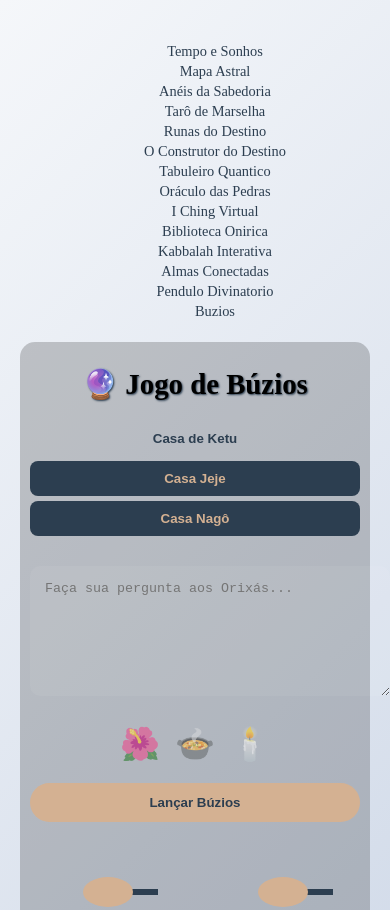
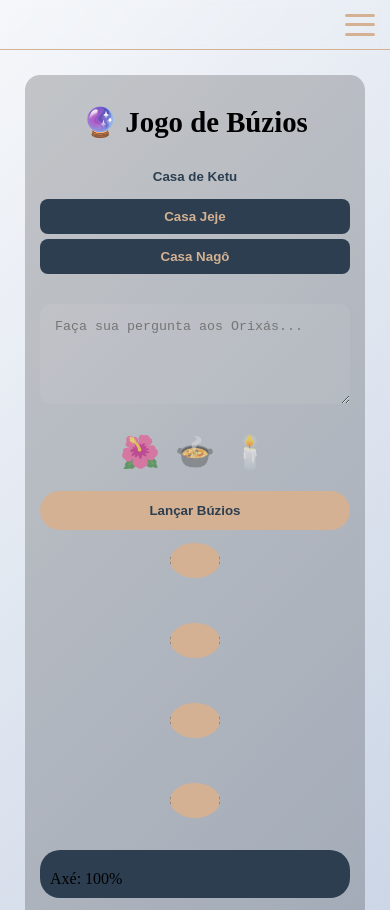
Before and after one commit to alexxanorafa/Buzios, a plain HTML site: page index.html in a window 390 px wide. Shown: the top 910 px of the page. Drawn offline with Linux system fonts and the light colour scheme.

Commit message:
Update style.css

```diff
--- a/style.css
+++ b/style.css
@@ -1,93 +1,151 @@
-/* style.css */
 :root {
     --primary: #d4b192;
     --secondary: #2c3e50;
+    --glow-color: #7a6048;
+    --border-radius: 8px;
+}
+
+* {
+    margin: 0;
+    padding: 0;
+    box-sizing: border-box;
 }
 
 body {
     font-family: 'Times New Roman', serif;
-    text-align: center;
     padding: 20px;
-    margin: 0;
+    margin-top: 60px; /* Espaço para o header fixo */
     background: linear-gradient(135deg, #f5f7fa, #c3cfe2);
+    min-height: 100vh;
 }
 
-h1 {
-    color: #d4b192;
-    font-size: 2.0em;
-    margin-bottom: 20px;
-    text-shadow: 1px 1px 2px #2c3e50;
+/* ========== NOVO HEADER ========== */
+header {
+    position: fixed;
+    top: 0;
+    left: 0;
+    width: 100%;
+    height: 60px;
+    background: transparent;
+    display: flex;
+    align-items: center;
+    justify-content: flex-end;
+    padding: 0 20px;
+    z-index: 1000;
+    backdrop-filter: blur(5px);
+    border-bottom: 1px solid var(--primary);
 }
 
-/* Estilo do menu */
-.menu {
+.menu-icon {
+    cursor: pointer;
     display: flex;
-    flex-wrap: wrap;
-    justify-content: center;
-    align-items: center;
-    padding: 5px 0;
-    width: 100%;
-    background: transparent; /* Remove o fundo específico */
-    box-shadow: transparent; /* Remove o box-shadow */
+    flex-direction: column;
+    justify-content: space-between;
+    width: 30px;
+    height: 22px;
+    transition: transform 0.3s;
 }
 
-.menu-list {
+.menu-icon:hover {
+    transform: scale(1.1);
+}
+
+.menu-icon span {
+    display: block;
+    width: 100%;
+    height: 3px;
+    background: var(--primary);
+    border-radius: 3px;
+    transition: 0.3s;
+}
+
+.menu-icon.active span:nth-child(1) {
+    transform: translateY(8px) rotate(45deg);
+}
+
+.menu-icon.active span:nth-child(2) {
+    opacity: 0;
+}
+
+.menu-icon.active span:nth-child(3) {
+    transform: translateY(-8px) rotate(-45deg);
+}
+
+.menu {
+    position: absolute;
+    top: -500px;
+    left: 50%;
+    transform: translateX(-50%);
+    width: 80%;
+    max-width: 350px;
+    background: rgba(44, 62, 80, 0.98);
+    transition: all 0.3s cubic-bezier(0.4, 0, 0.2, 1);
+    border-radius: var(--border-radius);
+    box-shadow: 0 4px 12px rgba(44, 62, 80, 0.98);
+    padding: 15px 0;
+    opacity: 0;
+}
+
+.menu.active {
+    top: 65px;
+    opacity: 1;
+}
+
+.menu ul {
+    display: flex;
+    flex-direction: column;
+    gap: 12px;
+    padding: 0 15px;
     list-style: none;
-    padding: 0;
-    margin: 0;
-    display: flex;
-    gap: 14px;
-    flex-wrap: wrap;
-    justify-content: center;
 }
 
 .menu-item {
-    background-color: transparent;
-    border-radius: 4px;
-    height: 20px;
+    background: rgba(212, 177, 146, 0.1);
+    border-radius: var(--border-radius);
+    height: 40px;
     display: flex;
     align-items: center;
     justify-content: center;
     text-decoration: none;
-    color: #2c3e50;
-    font-size: 0.9em;
-    font-weight: 250;
-    padding: 0 8px;
+    color: var(--primary);
+    font-size: 0.95em;
+    padding: 0 20px;
     cursor: pointer;
-    text-align: center;
-    white-space: nowrap;
-    overflow: hidden;
-    text-overflow: ellipsis;
-    box-shadow: 0 1px 2px transparent;
     position: relative;
-    transition: background-color 0.3s ease, color 0.3s ease, box-shadow 0.3s ease, transform 0.2s ease;
+    transition: all 0.3s ease;
+    border: 1px solid transparent;
 }
 
 .menu-item:hover {
-    background-color: #2c3e50;
-    color: #d4b192;
-    box-shadow: 0 4px 8px rgba(0, 0, 0, 0.15);
+    background: var(--primary);
+    color: var(--secondary);
     transform: translateY(-2px);
+    border-color: var(--secondary);
+    box-shadow: 0 3px 8px rgba(122, 96, 72, 0.4);
 }
 
-.menu-item::after {
+.menu-item::before {
     content: '';
     position: absolute;
-    bottom: 0;
-    left: 50%;
-    width: 0;
-    height: 3px;
-    background-color: #d4b192;
-    transition: width 0.3s ease, left 0.3s ease;
+    top: 0;
+    left: 0;
+    width: 100%;
+    height: 100%;
+    border-radius: var(--border-radius);
+    background: radial-gradient(circle at center,
+               rgba(212, 177, 146, 0.2) 0%,
+               transparent 70%);
+    opacity: 0;
+    transition: opacity 0.3s;
 }
 
-.menu-item:hover::after {
-    width: 100%;
-    left: 0;
+.menu-item:hover::before {
+    opacity: 1;
 }
 
+/* ========== ESTILOS DO JOGO ========== */
 .container {
-    max-width: 600px;
+    max-width: 800px;
     margin: 0 auto;
     background: rgba(0, 0, 0, 0.2);
     border-radius: 15px;
@@ -214,6 +272,7 @@ textarea {
 }
 
 .interpretation-card {
+    text-align: center;
     background: rgba(0,0,0,0.2);
     padding: 15px;
     border-radius: 10px;
@@ -251,3 +310,57 @@ button {
         height: 30px;
     }
 }
+
+@media (max-width: 768px) {
+    .menu {
+        width: 95%;
+    }
+
+    .container {
+        margin: 15px;
+        padding: 15px;
+    }
+
+    .house-selector {
+        grid-template-columns: 1fr;
+    }
+
+    .casting-circle {
+        grid-template-columns: 1fr;
+        gap: 20px;
+    }
+
+    .odu-symbol {
+        font-size: 3rem;
+    }
+}
+
+@media (max-width: 480px) {
+    body {
+        padding: 10px;
+        margin-top: 50px;
+    }
+
+    header {
+        height: 50px;
+        padding: 0 15px;
+    }
+
+    .menu.active {
+        top: 50px;
+    }
+
+    .menu-item {
+        height: 35px;
+        font-size: 0.85em;
+    }
+
+    .offering-item {
+        font-size: 2rem;
+    }
+
+    .cowrie-shell {
+        width: 50px;
+        height: 35px;
+    }
+}
```
